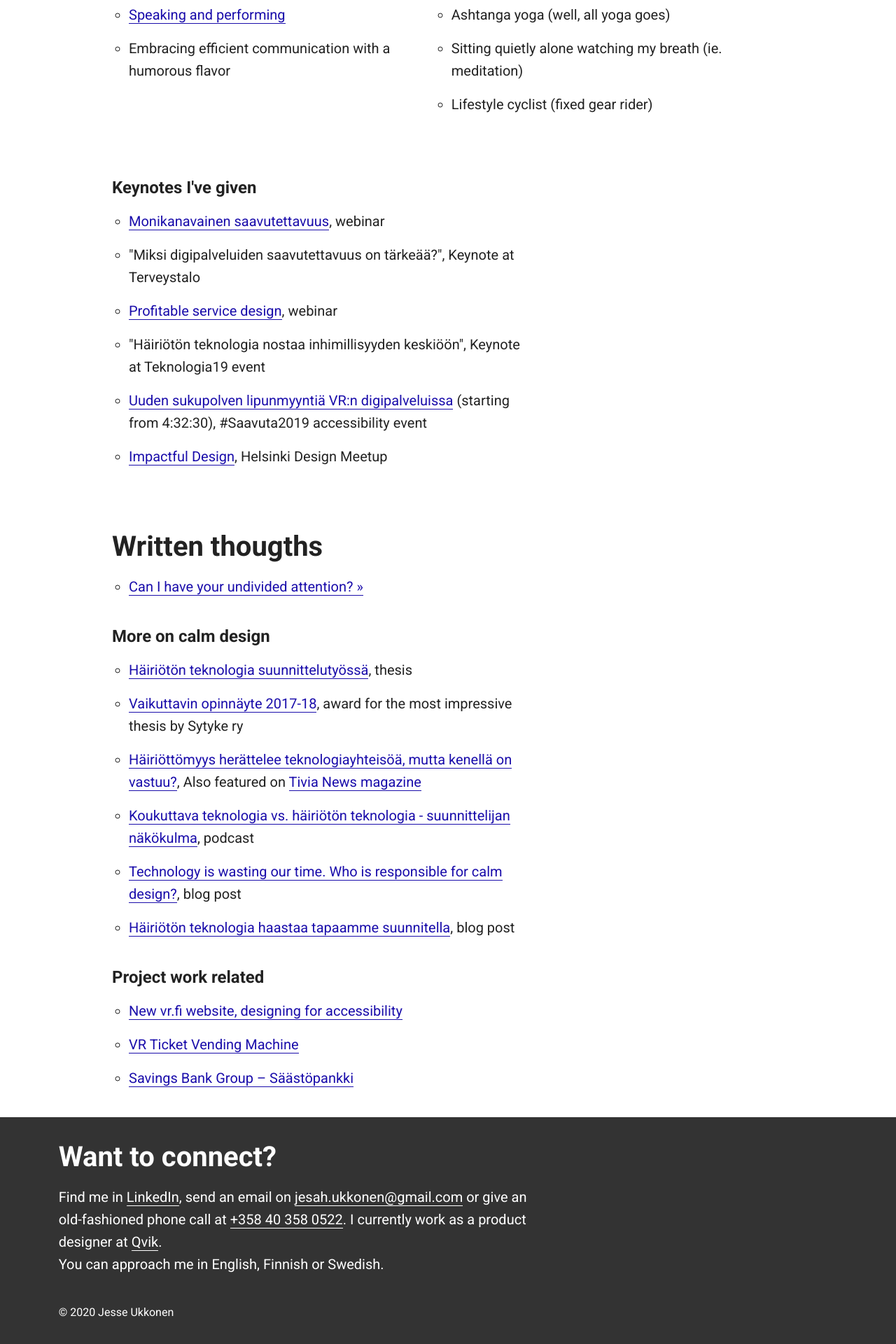
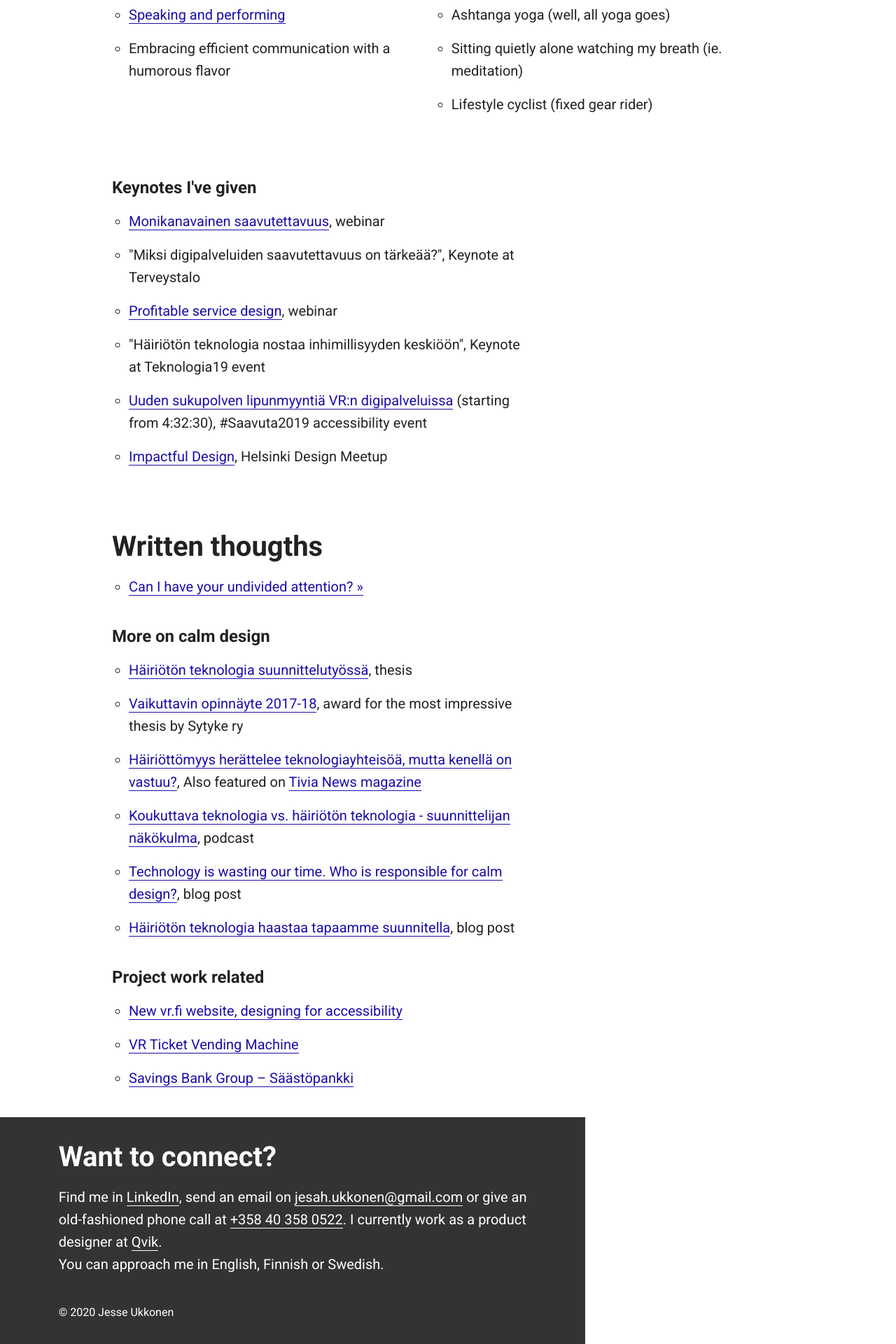
Before and after one commit to jesseu/jesseu.github.io, a Jekyll site: the page built from index.html, in a window 1280 px wide. Shown: the part 1186-3106 px from the top of the page at 70% size. Built offline with Jekyll 4.4.1, drawn with Linux system fonts in a browser that asks for light colours.

Commit message:
Update default.html

```diff
--- a/_layouts/default.html
+++ b/_layouts/default.html
@@ -43,20 +43,18 @@
           {{ content }}
 
     </div><!-- /.container -->
-
+<div class="row">
+		    <div class="eight columns">
     <footer class= "footer">
-      <div class="row">
-		    <div class="eight columns">
       <div class="container footer-content">
         <h2><a id="connect"></a>Want to connect?</h2>
         <p>Find me in <a class="link-dark-bg" href="https://www.linkedin.com/in/jesseukkonen/" target="_blank">LinkedIn</a>, send an email on <a class="link-dark-bg" href="javascript:alert('JavaScript')" onclick="this.href=atob('bWFpbHRvOmplc2FoLnVra29uZW4lNDBnbWFpbC5jb20='); return true" target="_blank">jesah.ukkonen@gmail.com</a> or give an old-fashioned phone call at <a class="link-dark-bg" href="tel:+358403580522">+358 40 358 0522</a>. I currently work as a product designer at <a class="link-dark-bg" href="https://qvik.com/" target="_blank">Qvik</a>. <br>You can approach me in English, Finnish or Swedish.</p>
 
         <p style="margin-bottom:0; font-size:1rem;">&copy; <script type="text/javascript">document.write(new Date().getFullYear());
           </script> Jesse Ukkonen</p>
-         </div>
-        </div>
-      </div>
+       </div>
     </footer>
-
+</div>
+</div>
    </body>
 </html>
```
